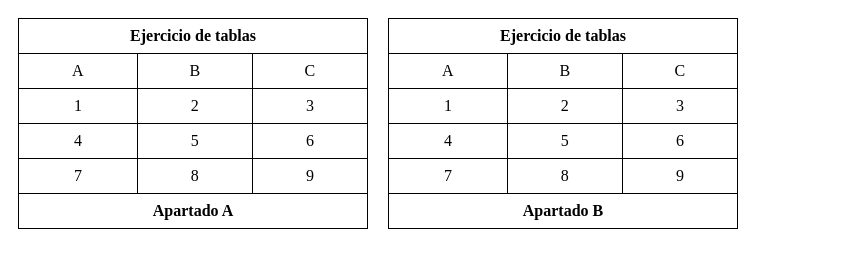
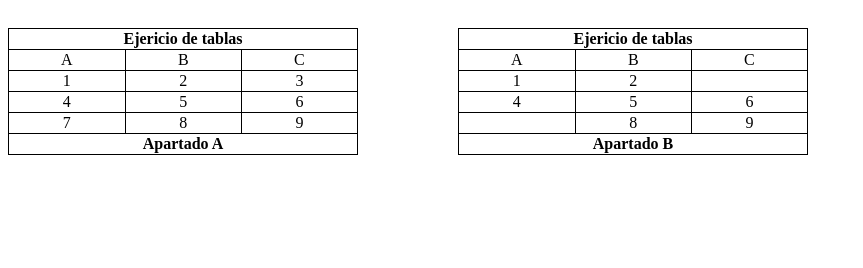
Before and after one commit to polvaraguirado/bootcamp, a plain HTML site: page html/ej4tablas.html in a window 1280 px wide. Shown: the whole page, without its empty margins (0-863 px from the left). Drawn offline with Linux system fonts and the light colour scheme.

Commit message:
ejericicos update

```diff
--- a/html/ej4tablas.html
+++ b/html/ej4tablas.html
@@ -4,31 +4,28 @@
     <meta charset="UTF-8" />
     <meta name="viewport" content="width=device-width, initial-scale=1.0" />
     <title>Tablas</title>
+  </head>
+  <body>
     <style>
-        table {
-            border-collapse: collapse;
-            width: 350px;
-            margin: 10px; /* Espacio alrededor de las tablas */
-        }
-        th, td {
+      table,
+      tr,
+      td {
         border: solid 1px black;
         text-align: center;
-            padding: 8px;
+        width: 350px;
+        border-collapse: collapse;
+        margin-right: 100px;
+        margin-top: 20px;
       }
       .container {
         display: flex;
       }
     </style>
-</head>
-<body>
+
     <div class="container">
       <table>
-            <thead>
-                <tr>
-                    <th colspan="3">Ejercicio de tablas</th>
-                </tr>
-            </thead>
-            <tbody>
+        <th colspan="3">Ejericio de tablas</th>
+
         <tr>
           <td>A</td>
           <td>B</td>
@@ -49,28 +46,23 @@
           <td>8</td>
           <td>9</td>
         </tr>
-                <tr>
         <th colspan="3">Apartado A</th>
-                </tr>
-            </tbody>
       </table>
+      <br />
 
       <table>
+        <th colspan="3">Ejericio de tablas</th>
 
-                <tr>
-                    <th colspan="3">Ejercicio de tablas</th>
-                </tr>
-
-            <tbody>
         <tr>
           <td>A</td>
           <td>B</td>
           <td>C</td>
         </tr>
+
         <tr>
           <td>1</td>
           <td>2</td>
-                    <td>3</td>
+
         </tr>
         <tr>
           <td>4</td>
@@ -78,14 +70,11 @@
           <td>6</td>
         </tr>
         <tr>
-                    <td>7</td>
+          <td></td>
           <td>8</td>
           <td>9</td>
         </tr>
-                <tr>
         <th colspan="3">Apartado B</th>
-                </tr>
-            </tbody>
       </table>
     </div>
   </body>
```
Also changed, not shown: html/ej5regexp.html (added, +31 -0 lines), html/ej6enviodedatos.html (added, +19 -0 lines). Lines whose indentation alone changed are shown as unchanged.
